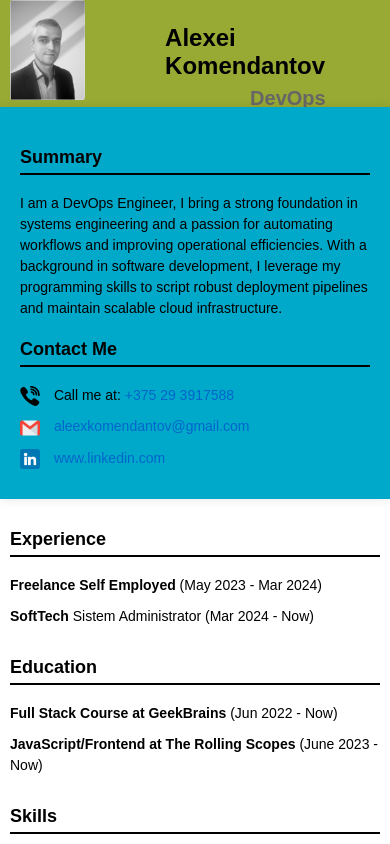
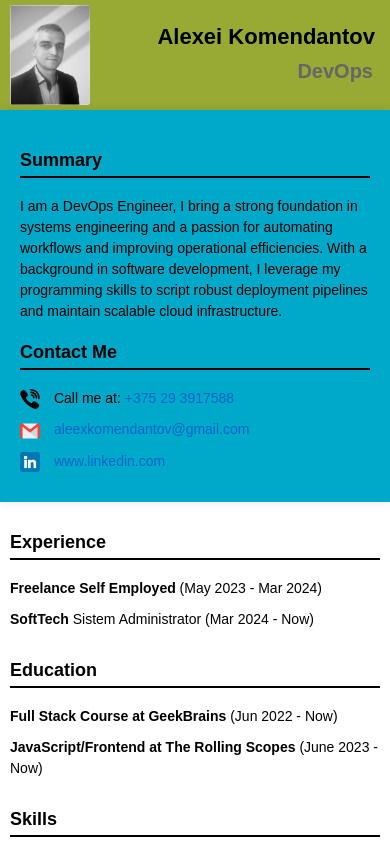
Before and after one commit to AlexKomandanto/CV-DevOps, a plain HTML site: page index.html in a window 390 px wide. Shown: the top 844 px of the page. Drawn offline with Linux system fonts and the light colour scheme.

Commit message:
add new media query

```diff
--- a/css/style.css
+++ b/css/style.css
@@ -46,7 +46,7 @@ header{
     width: 180px;
     height: 200px;
     border-radius: 3%;
-    margin-left: 35px;
+    margin-left: 15px;
     margin-right: 20px;
 }
 
@@ -140,8 +140,7 @@ a:hover {
     .profile-photo {
         width: 100px;
         height: 120px;
-        margin-left: 15px;
-        margin-right: 10px;
+        margin: 5px 10px;
     }
 
     .content_conteiner {
@@ -159,17 +158,17 @@ a:hover {
 @media (max-width: 480px) {
 
     .header-text{
-        margin: 24px 50px 0 0;
+        margin: 24px 15px 0 0;
     }
 
     .header-text h1 {
-        font-size: 24px;
-        margin: 0px 75px;
+        font-size: 22px;
+        /* margin: 0px 75px; */
     }
 
     .header-text h2 {
         font-size: 20px;
-        margin: 7px 0px -3px 160px;
+        margin: 10px 0px 25px 140px;
     }
 
     .profile-photo {
@@ -177,6 +176,7 @@ a:hover {
         height: 100px;
         margin-left: 10px;
         margin-right: 5px;
+        margin-top: 5px;
     }
 
     .container_right {
```
